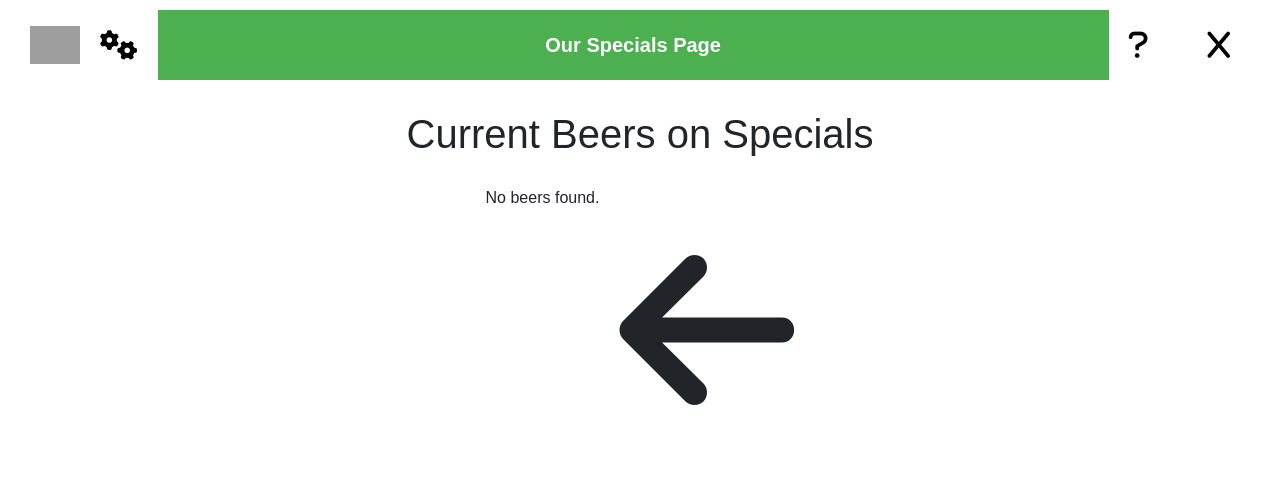
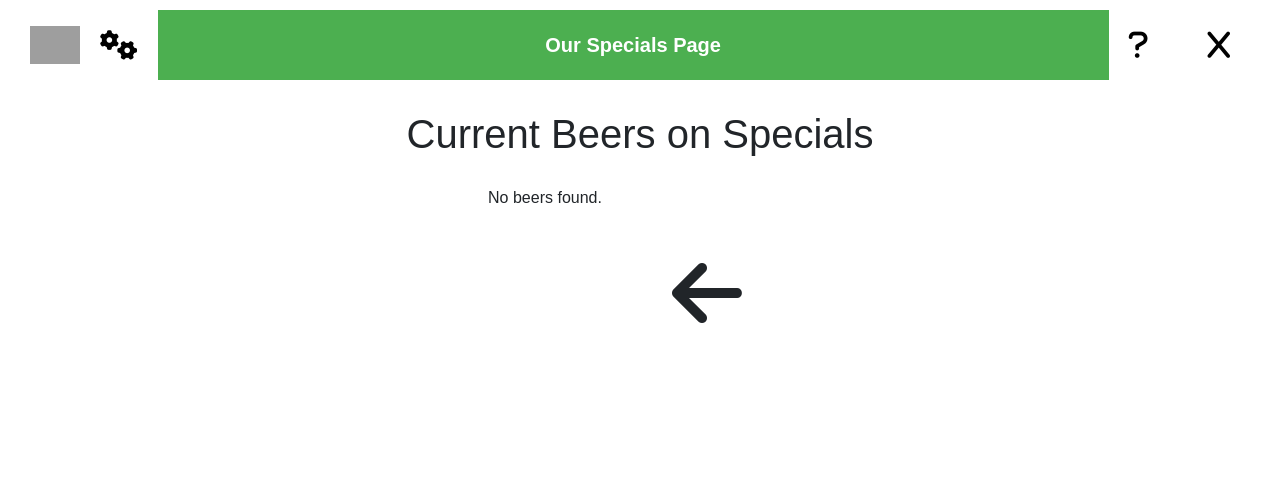
Before and after one commit to DavidMajomi/Beer-co, a PHP site: page /specials.php in a window 1280 px wide. Shown: the top 485 px of the page. Run offline with PHP 8.4, Linux system fonts and the light colour scheme; data that the repository does not hold is empty; grey boxes are pictures that could not be loaded.

Commit message:
Update specials.php

```diff
--- a/specials.php
+++ b/specials.php
@@ -117,8 +117,15 @@
         }
 
         .back-arrow {
-            font-size: 200px;
+            margin: 50px;
+            font-size: 80px;
             height: auto;
+        }
+
+        .back-arrow:hover
+        {
+            color: #4CAF50;
+            text-decoration: underline;
         }
 
     </style>
@@ -202,7 +209,7 @@
         // Close the connection
         mysqli_close($link);
         ?>
-    <div class="back-arrow">
+    <div class="back-arrow" onclick="window.location.href='AJAX_search.php';">
         <i class="fa-solid fa-arrow-left"></i>
     </div>
 </body>
```
